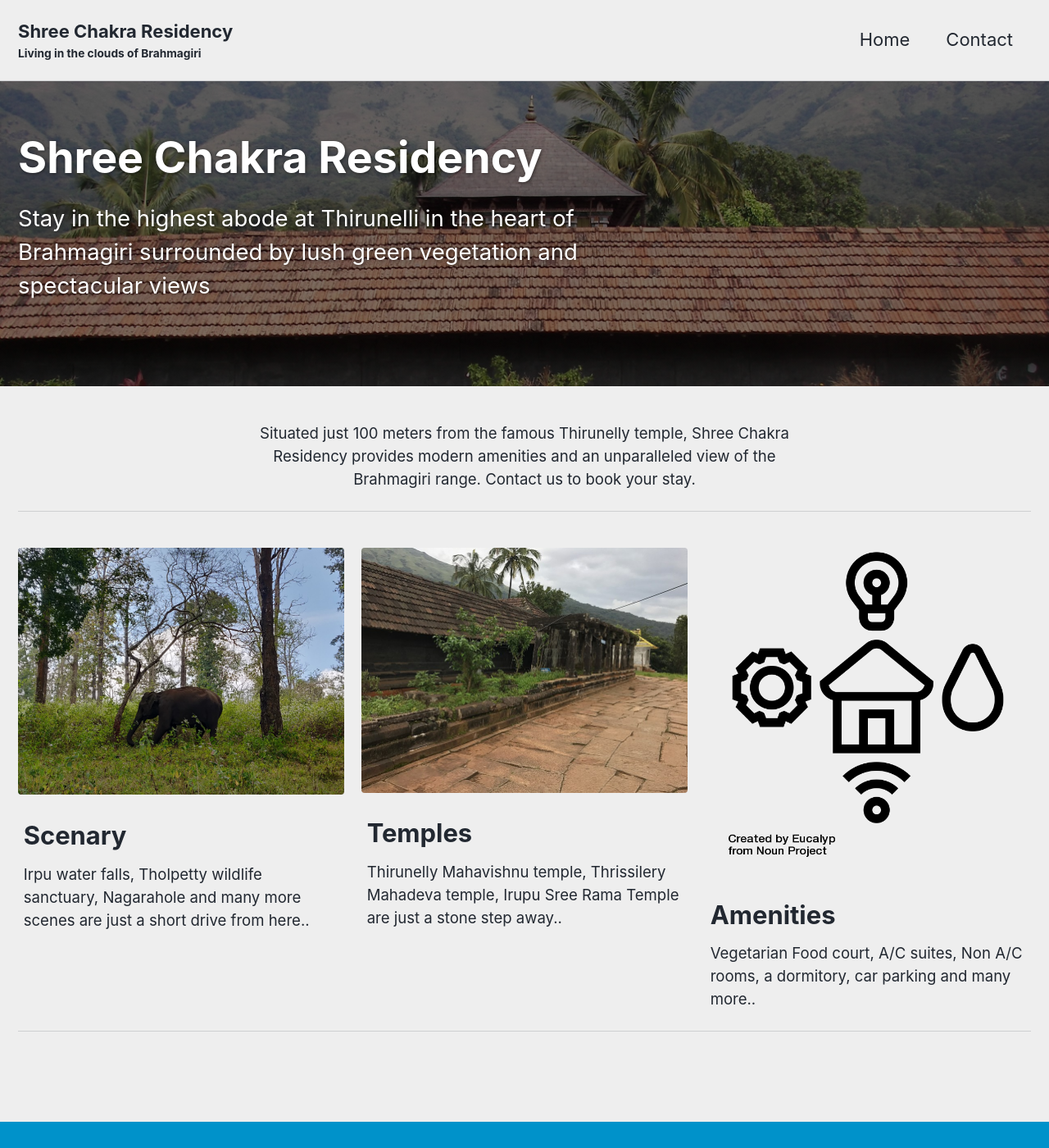
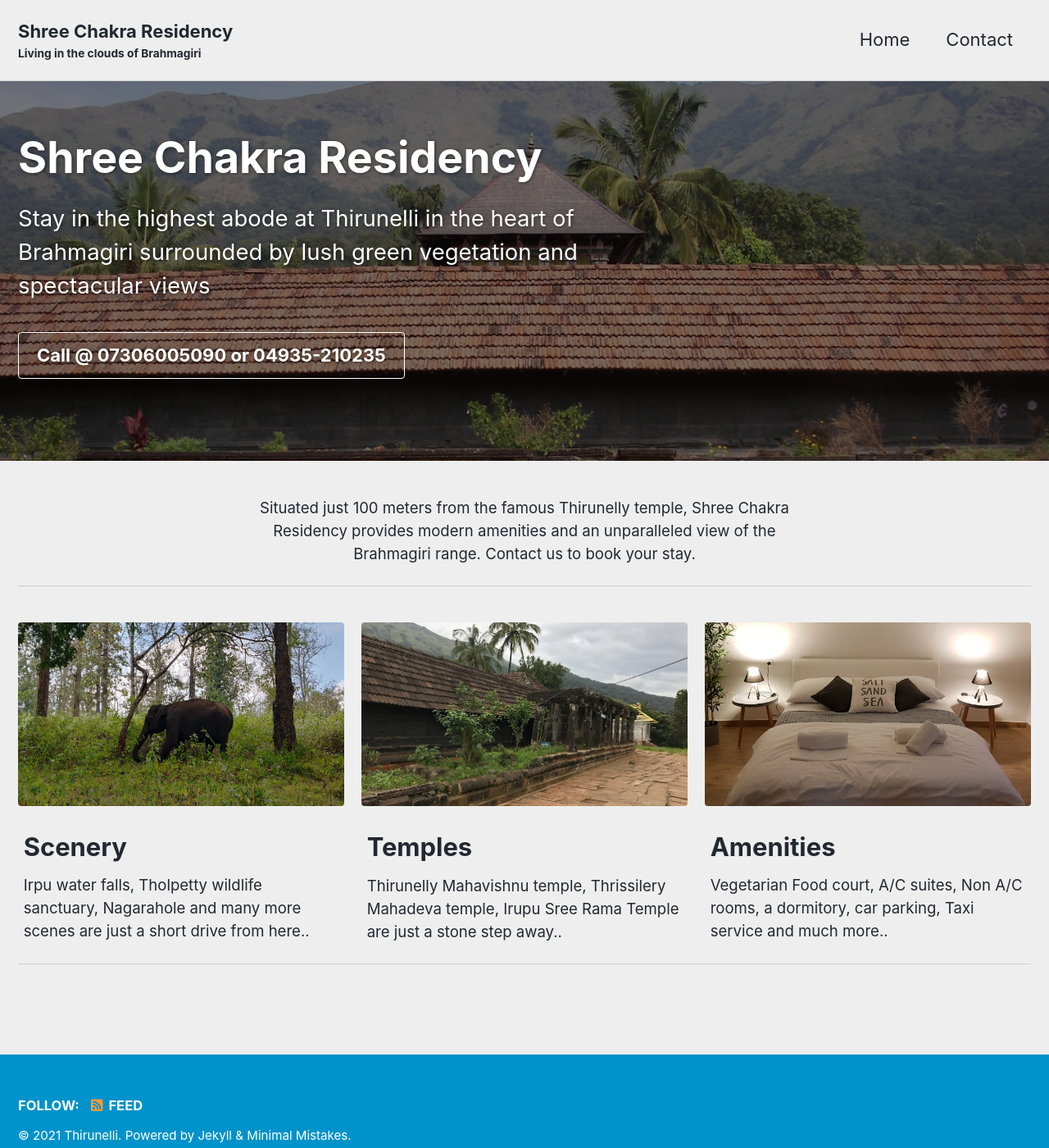
Before and after one commit to ashwin67/shreechakra, a Jekyll site: the page built from _pages/splash-page.md, in a window 1280 px wide and 1400 px high. Shown: the whole window at 82% size. Built offline with Jekyll 4.4.1, drawn with Linux system fonts in a browser that asks for light colours; cached includes are drawn as plain includes; the list of posts is cut into pages by our own code.

Commit message:
Updated pages for accurate info

```diff
--- a/_pages/splash-page.md
+++ b/_pages/splash-page.md
@@ -7,8 +7,8 @@ header:
   overlay_color: "#111"
   overlay_filter: "0.5"
   overlay_image: /assets/images/temple_cropped.jpg
-  #actions:
-  #  - label: "Download"
+  actions:
+    - label: "Call @ 07306005090 or 04935-210235"
   #    url: "https://github.com/mmistakes/minimal-mistakes/"
   #caption: "Photo credit: [**au.com**](https://ashwinupadhyaya.com)"
 excerpt: "Stay in the highest abode at Thirunelli in the heart of Brahmagiri surrounded by lush green vegetation and spectacular views"
@@ -17,7 +17,7 @@ intro:
 feature_row:
   - image_path: assets/images/elephant.jpg
     alt: "scenes"
-    title: "Scenary"
+    title: "Scenery"
     excerpt: "Irpu water falls, Tholpetty wildlife sanctuary, Nagarahole and many more scenes are just a short drive from here.."
   - image_path: /assets/images/thirunelly_temple_side.jpg
     #image_caption: "Image courtesy of [Unsplash](https://unsplash.com/)"
@@ -27,10 +27,10 @@ feature_row:
     #url: "#test-link"
     #btn_label: "Read More"
     #btn_class: "btn--primary"
-  - image_path: /assets/images/noun_amenities_3631229.png
-    alt: "amenities by Eucalyp from the Noun Project"
+  - image_path: /assets/images/amenities.jpg
+    alt: "amenities"
     title: "Amenities"
-    excerpt: "Vegetarian Food court, A/C suites, Non A/C rooms, a dormitory, car parking and many more.."
+    excerpt: "Vegetarian Food court, A/C suites, Non A/C rooms, a dormitory, car parking, Taxi service and much more.."
 # feature_row2:
 #   - image_path: /assets/images/unsplash-gallery-image-2-th.jpg
 #     alt: "placeholder image 2"
```
Also changed, not shown: _pages/contact.md (+13 -1 lines), assets/images/amenities.jpg (added), assets/images/elephant.jpg, assets/images/noun_amenities_3631229.png (deleted), assets/images/thirunelly_temple_side.jpg.
